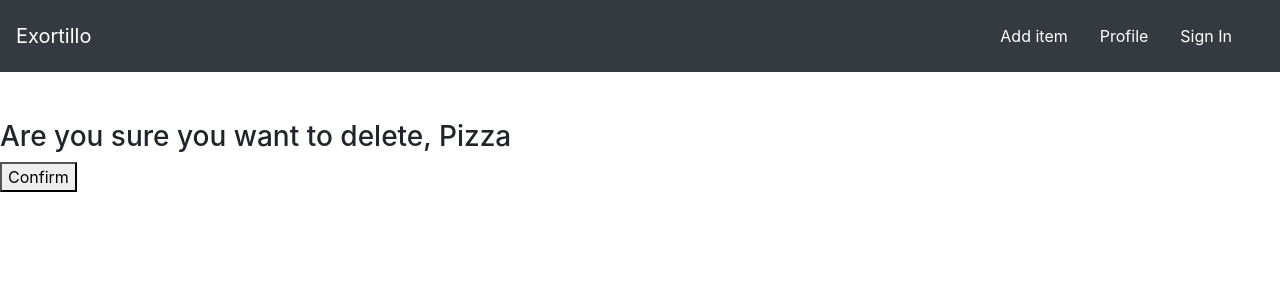
After one commit to HarshThale/django_project_AMF, a Django app: page /food/delete/1/ in a window 1280 px wide. The commit adds this page. Shown: the top 300 px of the page. Run offline with Django 4.2, Linux system fonts and the light colour scheme; data comes from the database, SQL or seed files in the repository.

Commit message:
commit:37

```diff
--- a/mysite/food/templates/food/detail.html
+++ b/mysite/food/templates/food/detail.html
@@ -43,7 +43,7 @@
                 Edit
             </a>
 
-            <a href="#" style="width: 80px" class="btn btn-danger">
+            <a href="{% url 'food:delete_item' item.id %}" style="width: 80px" class="btn btn-danger">
                 Delete
             </a>
 
--- /dev/null
+++ b/mysite/food/templates/food/item-delete.html
@@ -0,0 +1,11 @@
+{% extends 'food/base.html' %}
+
+{% block body %}
+
+<form method="POST">
+    {% csrf_token %}
+    <h3>Are you sure you want to delete, {{ item.item_name }}</h3>
+    <button type="submit">Confirm</button>
+</form>
+
+{% endblock %}
--- a/mysite/food/urls.py
+++ b/mysite/food/urls.py
@@ -7,5 +7,6 @@ urlpatterns = [
     path('home/', views.index, name='index'),
     path('detail/<int:item_id>/', views.detail, name='detail'),
     path('add/', views.create_item, name='create_item'),
-    path('update/<int:id>/', views.update_item, name='update_item')
+    path('update/<int:id>/', views.update_item, name='update_item'),
+    path('delete/<int:id>/', views.delete_item, name='delete_item'),
 ]
--- a/mysite/food/views.py
+++ b/mysite/food/views.py
@@ -49,3 +49,16 @@ def update_item(request, id):
         return redirect('food:index')
 
     return render(request, 'food/item-form.html', context)
+
+def delete_item(request, id):
+    item = Item.objects.get(pk=id)
+
+    context = {
+        'item':item
+    }
+
+    if request.method == 'POST':
+        item.delete()
+        return redirect('food:index')
+
+    return render(request, 'food/item-delete.html', context)
```
